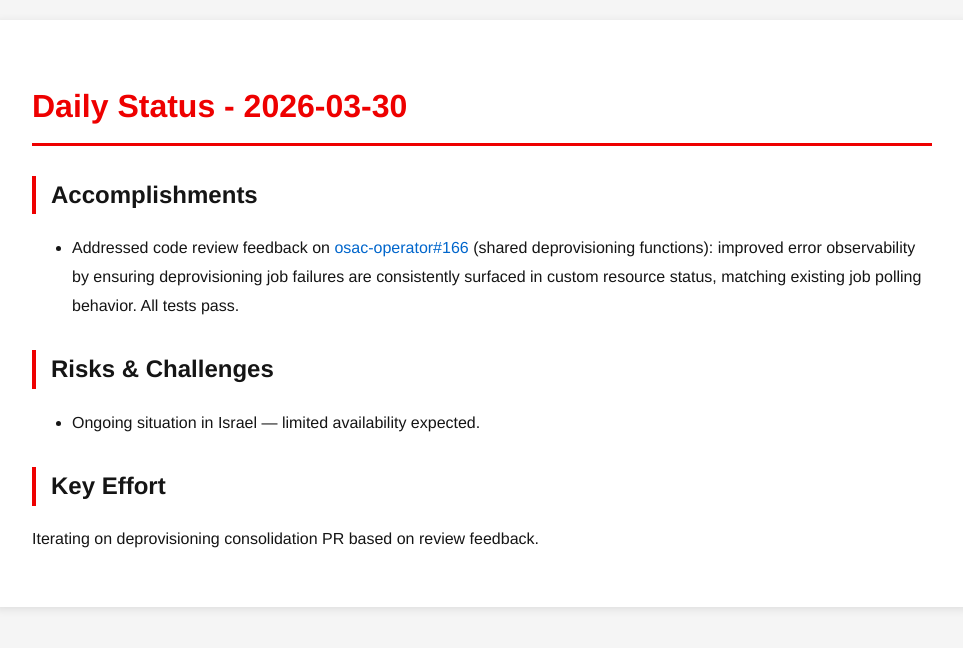
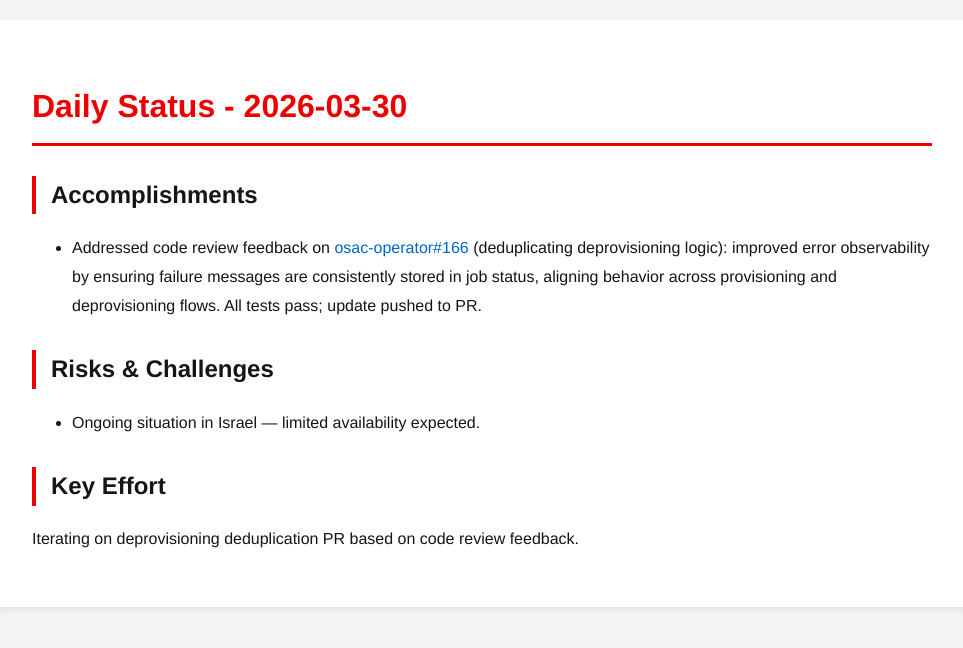
Before and after one commit to tzvatot/daily-status, a Jekyll site: the page built from 2026-03-30.md, in a window 1280 px wide. Shown: the top 648 px of the page, without its empty margins (158-1121 px from the left). Built offline with Jekyll 4.4.1, drawn with Linux system fonts in a browser that asks for light colours.

Commit message:
Daily status update - 2026-03-30

```diff
--- a/2026-03-30.md
+++ b/2026-03-30.md
@@ -7,10 +7,10 @@
 # Daily Status - 2026-03-30
 
 ## Accomplishments
-- Addressed code review feedback on [osac-operator#166](https://github.com/osac-project/osac-operator/pull/166) (shared deprovisioning functions): improved error observability by ensuring deprovisioning job failures are consistently surfaced in custom resource status, matching existing job polling behavior. All tests pass.
+- Addressed code review feedback on [osac-operator#166](https://github.com/osac-project/osac-operator/pull/166) (deduplicating deprovisioning logic): improved error observability by ensuring failure messages are consistently stored in job status, aligning behavior across provisioning and deprovisioning flows. All tests pass; update pushed to PR.
 
 ## Risks & Challenges
 - Ongoing situation in Israel — limited availability expected.
 
 ## Key Effort
-Iterating on deprovisioning consolidation PR based on review feedback.
+Iterating on deprovisioning deduplication PR based on code review feedback.
```
